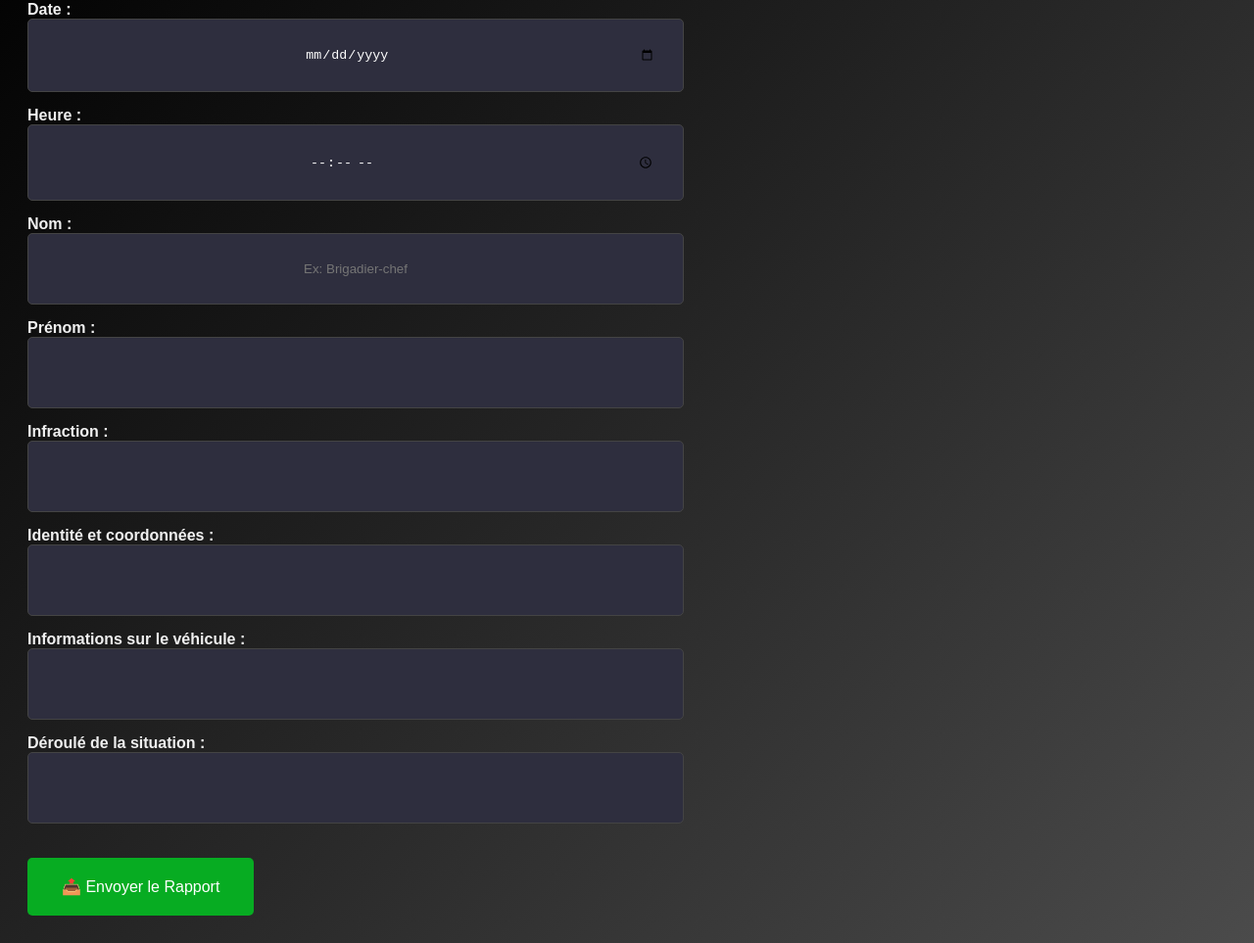
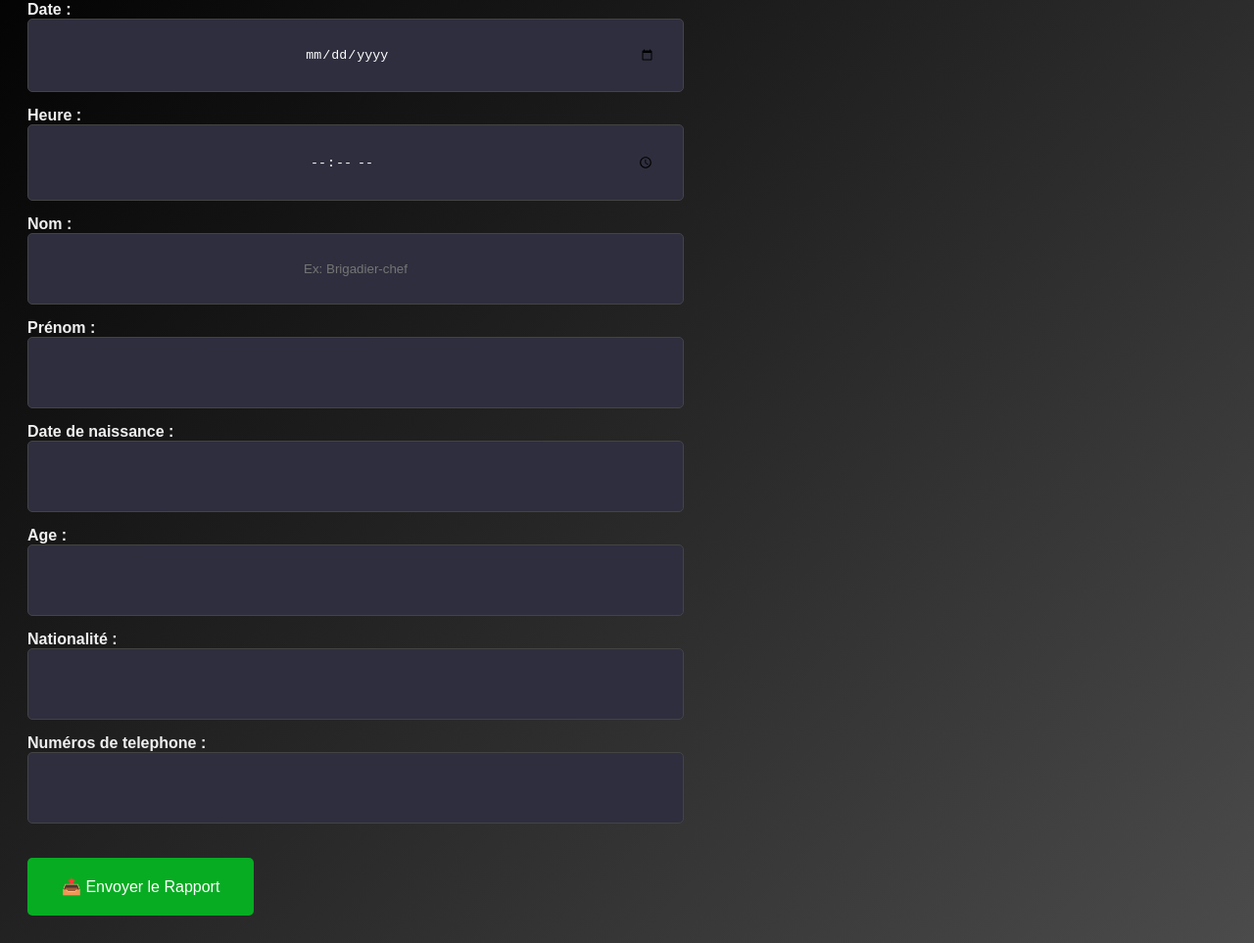
Before and after one commit to ViceAlmado/GOUV_NARP, a plain HTML site: page Rapport/Rédaction de Rapport.html in a window 1280 px wide. Shown: the part 108-1071 px from the top of the page at 98% size. Drawn offline with Linux system fonts and the light colour scheme.

Commit message:
Update Rédaction de Rapport.html

```diff
--- a/Rapport/Rédaction de Rapport.html
+++ b/Rapport/Rédaction de Rapport.html
@@ -73,22 +73,22 @@
     </div>
 
     <div class="form-group">
-        <label for="infraction">Infraction :</label>
+        <label for="infraction">Date de naissance :</label>
         <input type="text" id="infraction" required="">
     </div>
 
     <div class="form-group">
-        <label for="infraction">Identité et coordonnées :</label>
+        <label for="infraction">Age :</label>
         <input type="text" id="identite" required="">
     </div>
 
     <div class="form-group">
-        <label for="vehicule">Informations sur le véhicule :</label>
+        <label for="vehicule">Nationalité :</label>
         <input type="text" id="vehicule" required="">
     </div>
 
     <div class="form-group">
-        <label for="deroulement">Déroulé de la situation :</label>
+        <label for="deroulement">Numéros de telephone :</label>
         <input type="text" id="deroulement" required="">
     </div>
 
```
